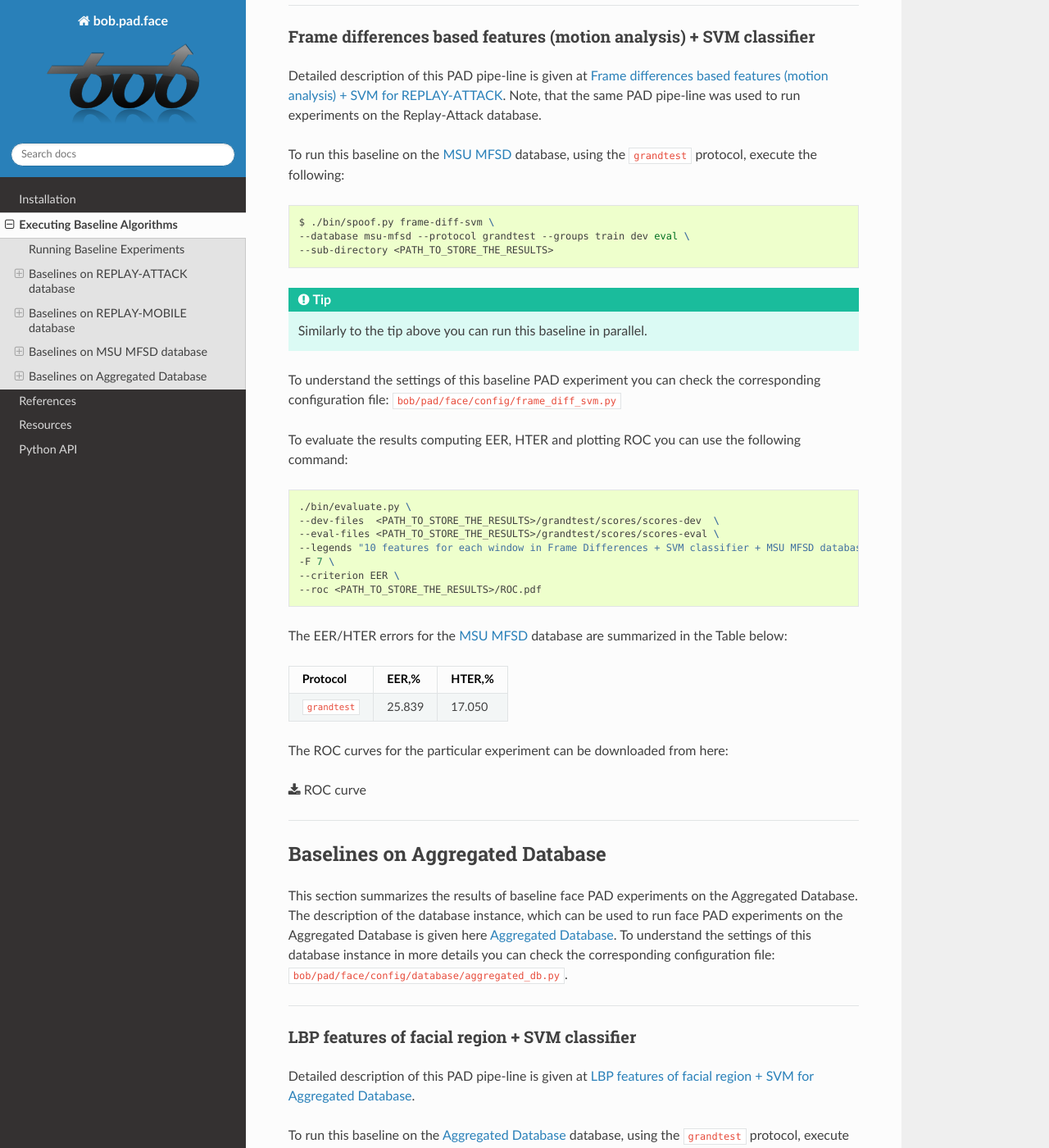
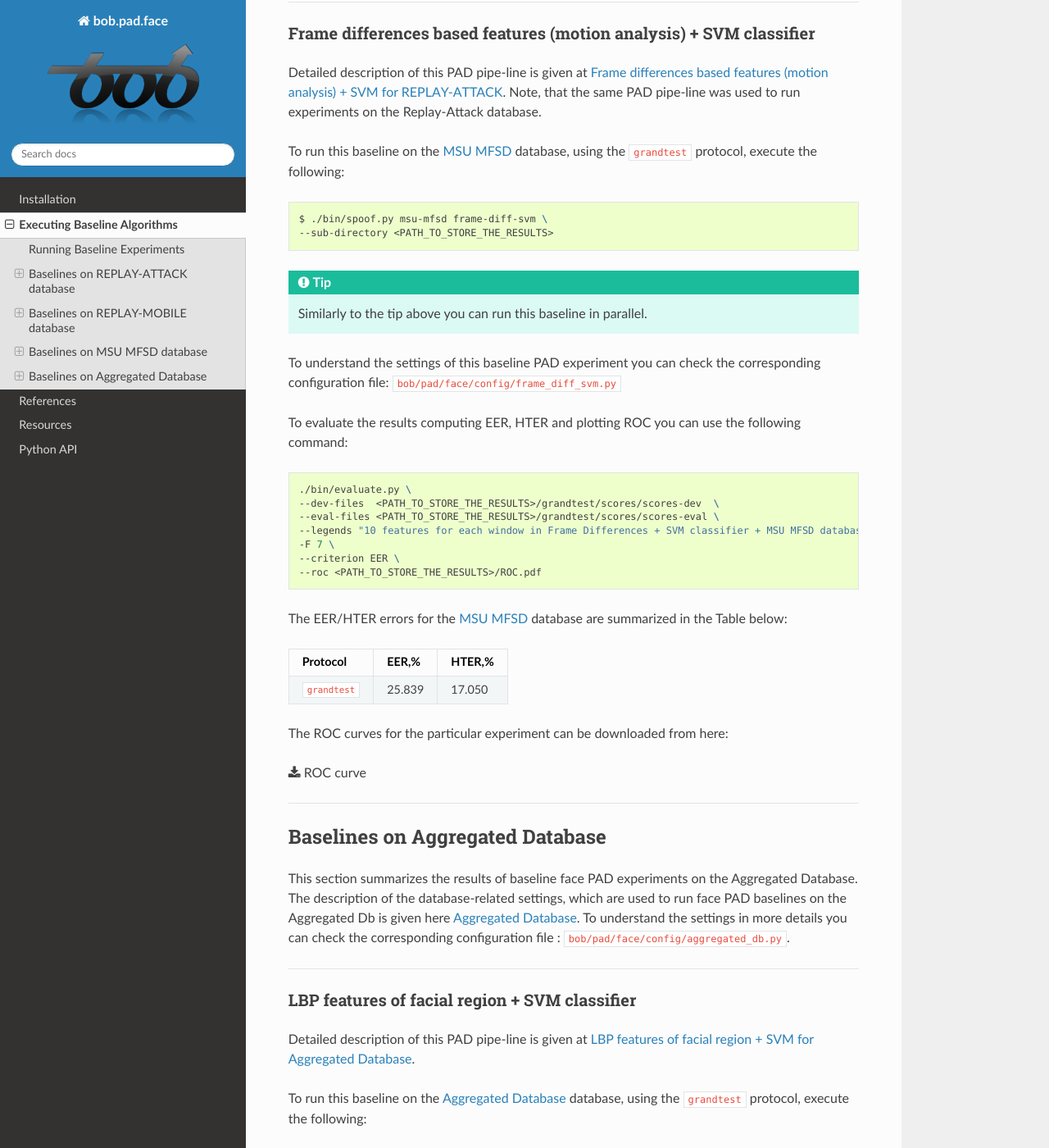
Before and after one commit to bioidiap/bob.pad.face, a Sphinx documentation site: the page built from doc/baselines.rst, in a window 1280 px wide and 1400 px high, scrolled down 9992 px. Shown: the whole window at 82% size. Built offline with Sphinx 7.4.7 and the Read the Docs theme 2.0.0, drawn with Linux system fonts in a browser that asks for light colours; formulas are drawn with MathJax 3; the version number could not be read and is left out; some of the changed text lies outside the part shown.

Commit message:
Updated baseles related command-lines in the doc with db config files

```diff
--- a/doc/baselines.rst
+++ b/doc/baselines.rst
@@ -85,6 +85,7 @@
 --------------------------------------
 
 This section summarizes the results of baseline face PAD experiments on the REPLAY-ATTACK (`replayattack`_) database.
+The description of the database-related settings, which are used to run face PAD baselines on the Replay-Attack is given here :ref:`bob.pad.face.resources.databases.replay`. To understand the settings in more details you can check the corresponding configuration file : ``bob/pad/face/config/replay_attack.py``.
 
 
 LBP features of facial region + SVM classifier
@@ -96,8 +97,7 @@
 
 .. code-block:: sh
 
-    $ ./bin/spoof.py lbp-svm \
-    --database replay --protocol grandtest --groups train dev eval \
+    $ ./bin/spoof.py replay-attack lbp-svm \
     --sub-directory <PATH_TO_STORE_THE_RESULTS>
 
 .. tip::
@@ -107,8 +107,7 @@
 
     .. code-block:: sh
 
-        $ ./bin/spoof.py lbp-svm \
-        --database replay --protocol grandtest --groups train dev eval \
+        $ ./bin/spoof.py replay-attack lbp-svm \
         --sub-directory <PATH_TO_STORE_THE_RESULTS> \
         --grid idiap
 
@@ -153,8 +152,7 @@
 
 .. code-block:: sh
 
-    $ ./bin/spoof.py qm-svm \
-    --database replay --protocol grandtest --groups train dev eval \
+    $ ./bin/spoof.py replay-attack qm-svm \
     --sub-directory <PATH_TO_STORE_THE_RESULTS>
 
 .. tip::
@@ -201,8 +199,7 @@
 
 .. code-block:: sh
 
-    $ ./bin/spoof.py frame-diff-svm \
-    --database replay --protocol grandtest --groups train dev eval \
+    $ ./bin/spoof.py replay-attack frame-diff-svm \
     --sub-directory <PATH_TO_STORE_THE_RESULTS>
 
 .. tip::
@@ -245,8 +242,7 @@
 --------------------------------------
 
 This section summarizes the results of baseline face PAD experiments on the `Replay-Mobile`_ database.
-The description of the database instance, which can be used to run face PAD experiments on the Replay-Mobile is given
-here :ref:`bob.pad.face.resources.databases.replay_mobile`.
+The description of the database-related settings, which are used to run face PAD baselines on the Replay-Mobile is given here :ref:`bob.pad.face.resources.databases.replay_mobile`. To understand the settings in more details you can check the corresponding configuration file : ``bob/pad/face/config/replay_mobile.py``.
 
 
 LBP features of facial region + SVM classifier
@@ -259,8 +255,7 @@
 
 .. code-block:: sh
 
-    $ ./bin/spoof.py lbp-svm \
-    --database replay-mobile --protocol grandtest --groups train dev eval \
+    $ ./bin/spoof.py replay-mobile lbp-svm \
     --sub-directory <PATH_TO_STORE_THE_RESULTS>
 
 .. tip::
@@ -308,8 +303,7 @@
 
 .. code-block:: sh
 
-    $ ./bin/spoof.py qm-svm \
-    --database replay-mobile --protocol grandtest --groups train dev eval \
+    $ ./bin/spoof.py replay-mobile qm-svm \
     --sub-directory <PATH_TO_STORE_THE_RESULTS>
 
 .. tip::
@@ -357,8 +351,7 @@
 
 .. code-block:: sh
 
-    $ ./bin/spoof.py frame-diff-svm \
-    --database replay-mobile --protocol grandtest --groups train dev eval \
+    $ ./bin/spoof.py replay-mobile frame-diff-svm \
     --sub-directory <PATH_TO_STORE_THE_RESULTS>
 
 .. tip::
@@ -401,8 +394,7 @@
 --------------------------------------
 
 This section summarizes the results of baseline face PAD experiments on the `MSU MFSD`_ database.
-The description of the database instance, which can be used to run face PAD experiments on the MSU MFSD is given
-here :ref:`bob.pad.face.resources.databases.msu_mfsd`.
+The description of the database-related settings, which are used to run face PAD baselines on the MSU MFSD is given here :ref:`bob.pad.face.resources.databases.msu_mfsd`. To understand the settings in more details you can check the corresponding configuration file : ``bob/pad/face/config/msu_mfsd.py``.
 
 
 LBP features of facial region + SVM classifier
@@ -415,8 +407,7 @@
 
 .. code-block:: sh
 
-    $ ./bin/spoof.py lbp-svm \
-    --database msu-mfsd --protocol grandtest --groups train dev eval \
+    $ ./bin/spoof.py msu-mfsd lbp-svm \
     --sub-directory <PATH_TO_STORE_THE_RESULTS>
 
 .. tip::
@@ -464,8 +455,7 @@
 
 .. code-block:: sh
 
-    $ ./bin/spoof.py qm-svm \
-    --database msu-mfsd --protocol grandtest --groups train dev eval \
+    $ ./bin/spoof.py msu-mfsd qm-svm \
     --sub-directory <PATH_TO_STORE_THE_RESULTS>
 
 .. tip::
@@ -513,8 +503,7 @@
 
 .. code-block:: sh
 
-    $ ./bin/spoof.py frame-diff-svm \
-    --database msu-mfsd --protocol grandtest --groups train dev eval \
+    $ ./bin/spoof.py msu-mfsd frame-diff-svm \
     --sub-directory <PATH_TO_STORE_THE_RESULTS>
 
 .. tip::
@@ -558,10 +547,7 @@
 --------------------------------------
 
 This section summarizes the results of baseline face PAD experiments on the Aggregated Database.
-The description of the database instance, which can be used to run face PAD experiments on the Aggregated Database is given
-here :ref:`bob.pad.face.resources.databases.aggregated_db`.
-To understand the settings of this database instance in more details you can check the
-corresponding configuration file: ``bob/pad/face/config/database/aggregated_db.py``.
+The description of the database-related settings, which are used to run face PAD baselines on the Aggregated Db is given here :ref:`bob.pad.face.resources.databases.aggregated_db`. To understand the settings in more details you can check the corresponding configuration file : ``bob/pad/face/config/aggregated_db.py``.
 
 ------------
 
@@ -575,8 +561,7 @@
 
 .. code-block:: sh
 
-    $ ./bin/spoof.py lbp-svm-aggregated-db \
-    --database aggregated-db --protocol grandtest --groups train dev eval \
+    $ ./bin/spoof.py aggregated-db lbp-svm-aggregated-db \
     --sub-directory <PATH_TO_STORE_THE_RESULTS>
 
 .. tip::
@@ -623,8 +608,7 @@
 
 .. code-block:: sh
 
-    $ ./bin/spoof.py qm-svm-aggregated-db \
-    --database aggregated-db --protocol grandtest --groups train dev eval \
+    $ ./bin/spoof.py aggregated-db qm-svm-aggregated-db \
     --sub-directory <PATH_TO_STORE_THE_RESULTS>
 
 .. tip::
@@ -671,8 +655,7 @@
 
 .. code-block:: sh
 
-    $ ./bin/spoof.py frame-diff-svm-aggregated-db \
-    --database aggregated-db --protocol grandtest --groups train dev eval \
+    $ ./bin/spoof.py aggregated-db frame-diff-svm-aggregated-db \
     --sub-directory <PATH_TO_STORE_THE_RESULTS>
 
 .. tip::
```
Also changed, not shown: other parts of doc/baselines.rst (+1 -1 lines).
